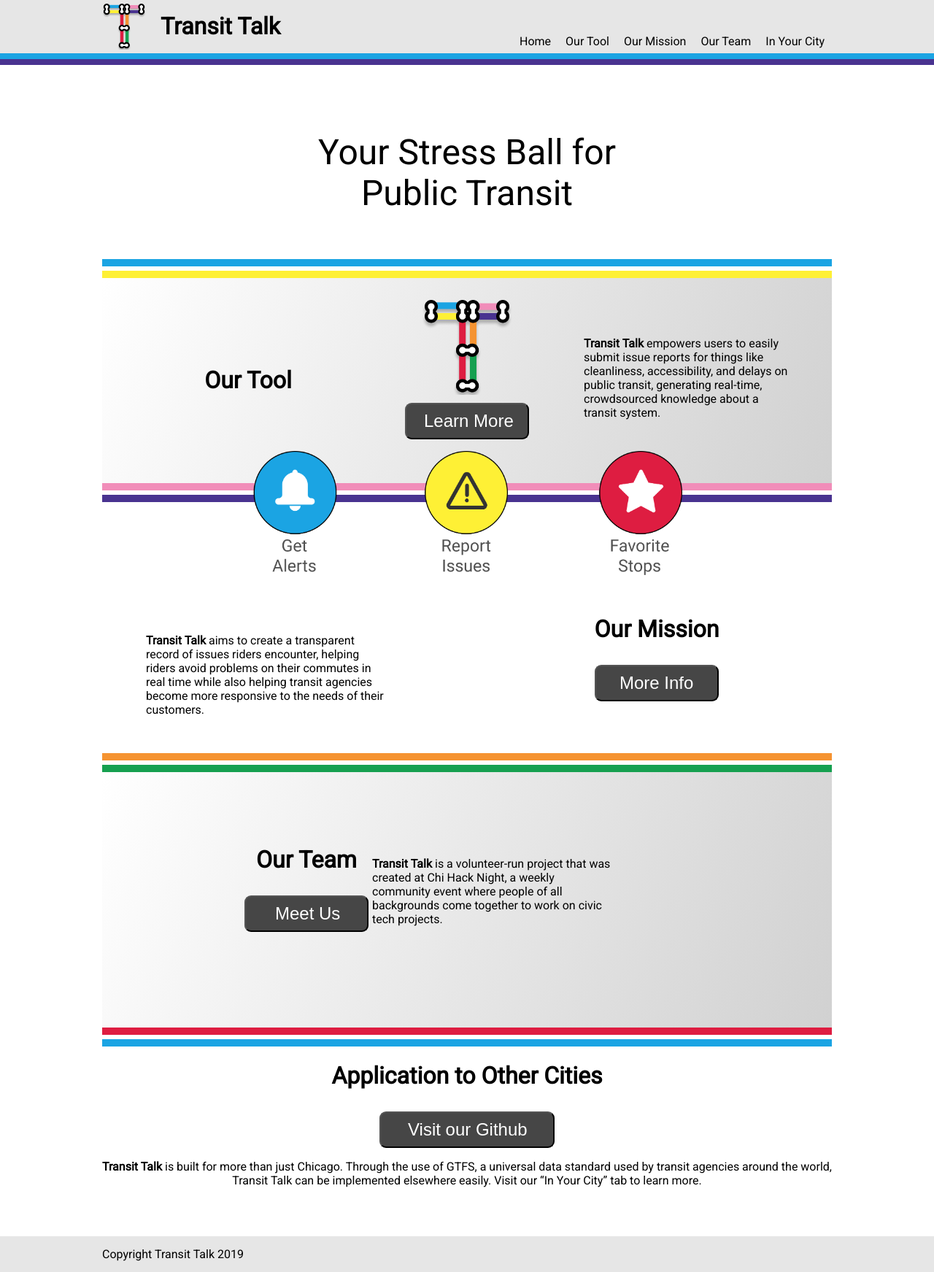
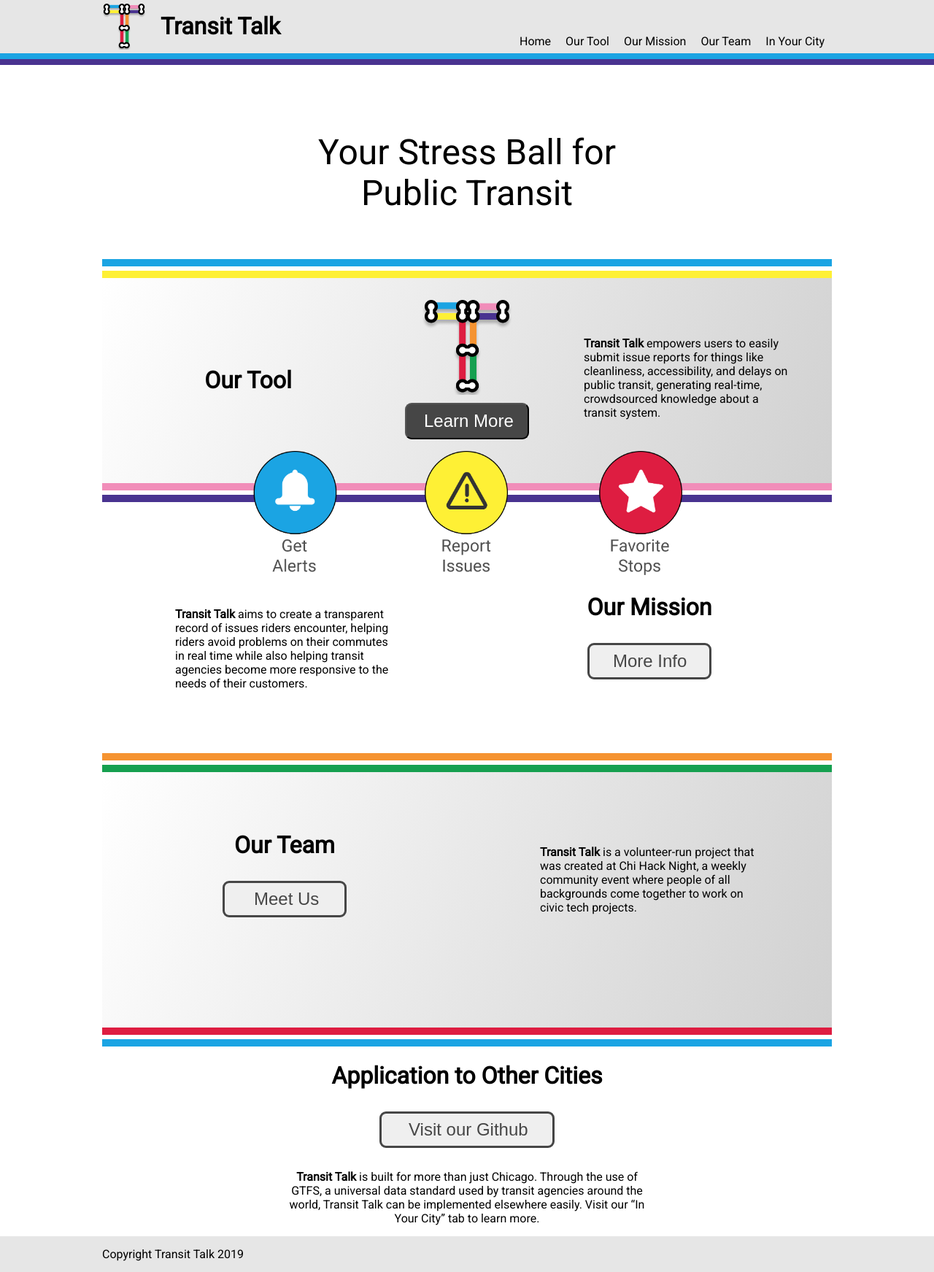
Before and after one commit to TransitTalk/CaravanTransit.github.io, a Jekyll site: the page built from index.html, in a window 1280 px wide. Shown: the whole page at 73% size. Built offline with Jekyll 4.4.1, drawn with Linux system fonts in a browser that asks for light colours.

Commit message:
did homepage

```diff
--- a/_sass/main.scss
+++ b/_sass/main.scss
@@ -30,20 +30,28 @@ body {
 
 .btn {
   height: 50px;
-  color: #FFFFFF;
   font-size: 24px;
   line-height: 28px;
   display: flex;
   align-items: center;
   text-align: center;
-  background-color: #464646;
+  ;
   border-radius: 9px;
   margin: 0 auto;
   margin-left: auto;
   margin-right: auto;
 }
 .btn:hover {
-    background-color: #888888;
+    box-shadow: 4px 0px 4px rgba(0, 0, 0, 0.25), 0px 4px 4px rgba(0, 0, 0, 0.25);
+}
+.btn-primary {
+  background-color: #464646;
+  color: #FFFFFF;
+}
+
+.btn-secondary {
+  color: #464646;
+  border: 3px solid #464646;
 }
 
 a.button {
@@ -139,15 +147,15 @@ a.button {
   }
 }
 .section-2 {
+  display: flex;
   border-bottom: 10px solid #F59331;
   margin-bottom: 6px;
   height: 240px;
   .h1-right {
     display: inline-block;
-    width: 280px;
+    width: 50%;
     float: right;
     text-align: center;
-    margin: 30px 100px 0px 0px;
   }
   .center-text {
     width: 51%;
@@ -160,8 +168,12 @@ a.button {
     display: inline-block;
     height: 100px;
     float: left;
-    width: 330px;
-    margin: 60px 0px 0px 60px;
+    width: 50%;
+    p {
+      width: 60%;
+      margin: auto;
+      margin-top: 40px;
+    }
   }
 
   .btn-mission {
@@ -171,6 +183,7 @@ a.button {
   }
 }
 .section-3 {
+  display: flex;
   background: linear-gradient(292.39deg, #D1D1D1 0%, rgba(231, 231, 231, 0) 100%);
   border-top: 10px solid #16A050;
   border-bottom: 10px solid #DE1D41;
@@ -178,23 +191,26 @@ a.button {
   height: 350px;
   .h1-left {
     display: inline-block;
-    width: 280px;
+    width: 50%;
+    padding-top: 60px;
     text-align: center;
-    transform: translate(140px, 80px);
   }
   .p-left {
     display: inline-block;
     height: 100px;
     float: left;
-    width: 330px;
-    margin: 100px 0px 0px 130px;
+    width: 50%;
   }
   .p-right {
     display: inline-block;
     height: 100px;
     float: right;
-    width: 330px;
-    margin: 100px 300px 0px 0px;
+    width: 50%;
+    padding-top: 100px;
+    p {
+      width: 60%;
+      margin: auto;
+    }
   }
   .center-text {
     width: 31%;
@@ -215,6 +231,11 @@ a.button {
   height: 260px;
   text-align: center;
   margin: auto;
+  p {
+    width: 50%;
+    margin: auto;
+    padding-top: 30px;
+  }
 
   .p-center {
     width: 121%;
--- a/index.html
+++ b/index.html
@@ -15,7 +15,7 @@ title: Transit Talk
   <div class="center-btn">
     <div class="img-container">
       <img src="/assets/images/logo.png" style="margin-bottom: -53px; height: 130px;">
-    <button onclick='location.href="tool.html"'type="button" class="btn btn-learn">Learn More</button>
+    <button onclick='location.href="tool.html"'type="button" class="btn btn-learn btn-primary">Learn More</button>
     </div>
   </div>
   <div class="homepage-p-right">
@@ -33,14 +33,14 @@ title: Transit Talk
   </div>
   <div class="h1-right">
     <h1> Our Mission </h1>
-    <button onclick='location.href="mission.html"'type="button" class="btn btn-mission">More Info</button>
+    <button onclick='location.href="mission.html"'type="button" class="btn btn-secondary btn-mission">More Info</button>
   </div>
 
 </div>
 <div class="section-3">
   <div class="h1-left">
     <h1> Our Team </h1>
-    <button onclick='location.href="team.html"'type="button" class="btn btn-team">Meet Us</button>
+    <button onclick='location.href="team.html"'type="button" class="btn btn-secondary btn-team">Meet Us</button>
   </div>
   <div class="p-right">
     <p><b>Transit Talk</b> is a volunteer-run project that was created at Chi Hack Night, a weekly community event where people of all backgrounds come together to work on civic tech projects.
@@ -49,7 +49,7 @@ title: Transit Talk
 </div>
 <div class="section-4">
   <h1> Application to Other Cities </h1>
-  <button type="button" class="btn btn-github">Visit our Github</button>
+  <button type="button" class="btn btn-secondary btn-github">Visit our Github</button>
   <p> <b>Transit Talk</b> is built for more than just Chicago. Through the use of GTFS, a universal data standard used by transit agencies around the world, Transit Talk can be implemented elsewhere easily. Visit our “In Your City” tab to learn more.
   </p>
 </div>
```
